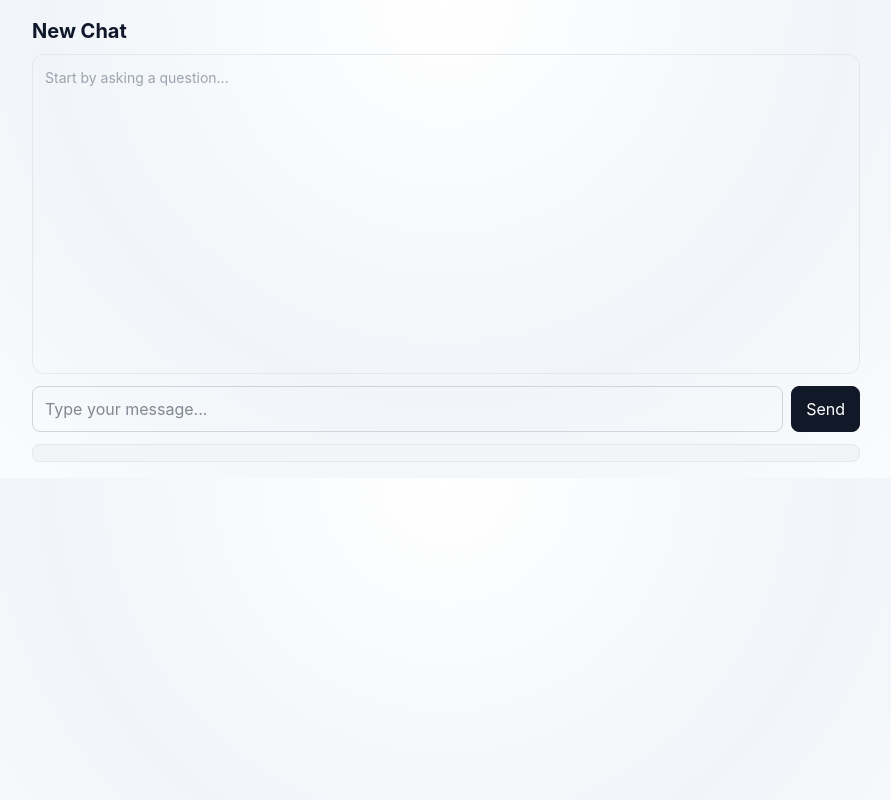
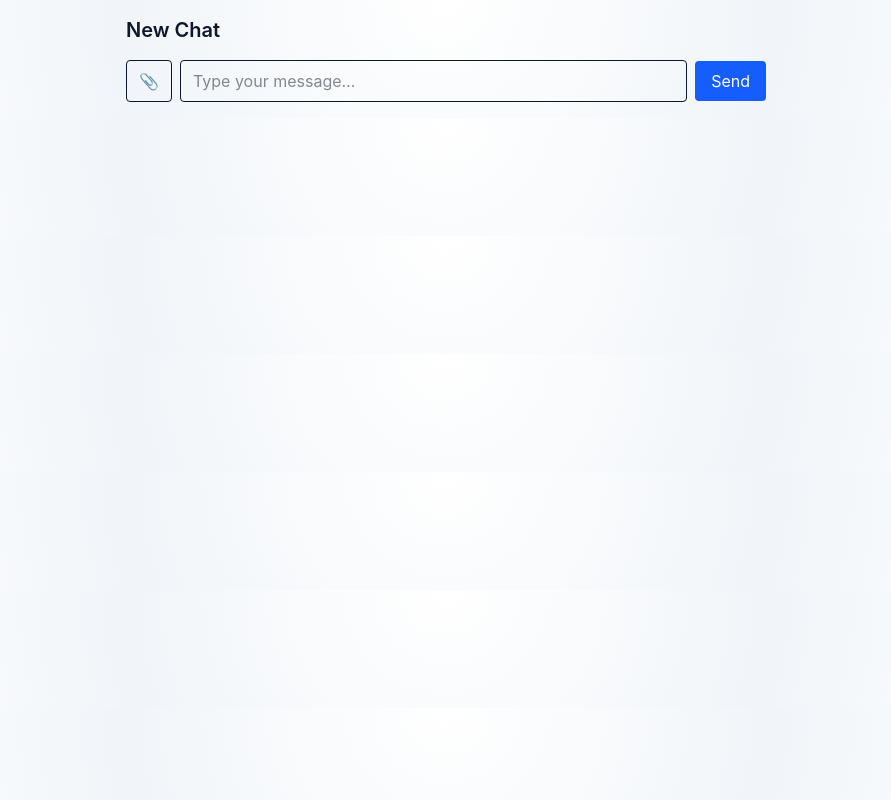
Before and after one commit to themusashimaru/jcil-ai-micro, a Next.js app: page /chat in a window 1280 px wide. Shown: the whole page, without its empty margins (194-1085 px from the left). Built offline with nearby package versions, Linux system fonts and the light colour scheme.

Commit message:
feat(chat): send FormData when image attached; keep JSON for text; no change to moderation

```diff
--- a/src/app/chat/page.tsx
+++ b/src/app/chat/page.tsx
@@ -1,108 +1,100 @@
+// src/app/chat/page.tsx
 "use client";
-import { useState } from "react";
+import React, { useState } from "react";
 
-export const dynamic = "force-dynamic";
-
-type Msg = { role: "user" | "assistant"; content: string };
+type Bubble = { role: "user" | "assistant"; content: string };
 
 export default function ChatPage() {
-  const [input, setInput] = useState("");
-  const [messages, setMessages] = useState<Msg[]>([]);
-  const [loading, setLoading] = useState(false);
-  const [lastRaw, setLastRaw] = useState<string>("");
+  const [msg, setMsg] = useState("");
+  const [file, setFile] = useState<File | null>(null);
+  const [chat, setChat] = useState<Bubble[]>([]);
+  const [busy, setBusy] = useState(false);
 
-  async function send(e: React.FormEvent) {
-    e.preventDefault();
-    if (loading) return;
+  async function send() {
+    if (busy) return;
+    const text = msg.trim();
+    if (!text && !file) return;
 
-    const text = (input || "").trim();
-    if (!text) return;
+    setBusy(true);
 
-    setMessages((m) => m.concat({ role: "user", content: text }));
-    setInput("");
-    setLoading(true);
-
+    let res: Response;
     try {
-      const r = await fetch("/api/chat", {
-        method: "POST",
-        headers: { "Content-Type": "application/json" },
-        body: JSON.stringify({ message: text }),
-        cache: "no-store"
-      });
-
-      let reply = "Sorry, no reply.";
-      if (r.ok) {
-        const j: any = await r.json();
-        setLastRaw(JSON.stringify(j));
-        reply =
-          (j && j.output) ||
-          (j && j.answer) ||
-          (j && j.content) ||
-          (j && j.text) ||
-          (j && j.message && j.message.content) ||
-          (Array.isArray(j && j.choices) && j.choices[0] && j.choices[0].message && j.choices[0].message.content) ||
-          JSON.stringify(j);
+      if (file) {
+        const form = new FormData();
+        form.append("message", text);
+        form.append("file", file);
+        res = await fetch("/api/chat", { method: "POST", body: form });
       } else {
-        reply = "Error from /api/chat: " + String(r.status);
+        res = await fetch("/api/chat", {
+          method: "POST",
+          headers: { "Content-Type": "application/json" },
+          body: JSON.stringify({ message: text }),
+        });
       }
 
-      setMessages((m) => m.concat({ role: "assistant", content: String(reply) }));
-    } catch (err: any) {
-      setMessages((m) => m.concat({ role: "assistant", content: "Network error: " + String(err && (err.message || err)) }));
+      const data = await res.json().catch(() => ({}));
+      const userBubble: Bubble = { role: "user", content: text || "(image)" };
+
+      if (!res.ok || !data?.ok) {
+        setChat((c) => [...c, userBubble, { role: "assistant", content: `Error: ${data?.error || "API error"}` }]);
+      } else {
+        setChat((c) => [...c, userBubble, { role: "assistant", content: data.reply || "(no response)" }]);
+      }
     } finally {
-      setLoading(false);
+      setMsg("");
+      setFile(null);
+      setBusy(false);
+      const f = document.getElementById("chat-file") as HTMLInputElement | null;
+      if (f) f.value = "";
     }
   }
 
   return (
-    <div style={{ maxWidth: 860, margin: "0 auto", padding: 16 }}>
-      <h1 style={{ fontSize: 20, fontWeight: 700, marginBottom: 8 }}>New Chat</h1>
+    <div className="max-w-2xl mx-auto p-4 space-y-4">
+      <h1 className="text-xl font-semibold">New Chat</h1>
 
-      <div style={{ minHeight: 320, border: "1px solid #e5e7eb", borderRadius: 12, padding: 12 }}>
-        {messages.length === 0 ? (
-          <div style={{ color: "#9ca3af", fontSize: 14 }}>Start by asking a question...</div>
-        ) : (
-          messages.map((m, i) => (
-            <div key={i} style={{
-              display: "flex",
-              justifyContent: m.role === "user" ? "flex-end" : "flex-start",
-              marginBottom: 12
-            }}>
-              <div style={{
-                maxWidth: "80%",
-                padding: "8px 12px",
-                borderRadius: 12,
-                background: m.role === "user" ? "#1f2937" : "#e5e7eb",
-                color: m.role === "user" ? "#ffffff" : "#111827",
-                whiteSpace: "pre-wrap",
-                wordBreak: "break-word"
-              }}>
-                {m.content}
-              </div>
+      <div className="space-y-3">
+        {chat.map((b, i) => (
+          <div key={i} className={b.role === "user" ? "text-right" : "text-left"}>
+            <div className={`inline-block rounded px-3 py-2 ${b.role === "user" ? "bg-blue-600 text-white" : "bg-gray-100"}`}>
+              {b.content}
             </div>
-          ))
-        )}
+          </div>
+        ))}
       </div>
 
-      <form onSubmit={send} style={{ display: "flex", gap: 8, marginTop: 12 }}>
+      <div className="flex gap-2 items-center">
         <input
-          value={input}
-          onChange={(e) => setInput(e.target.value)}
-          placeholder="Type your message..."
-          style={{ flex: 1, padding: "10px 12px", borderRadius: 8, border: "1px solid #d1d5db", outline: "none" }}
+          id="chat-file"
+          type="file"
+          accept="image/*"
+          onChange={(e) => setFile(e.target.files?.[0] ?? null)}
+          className="hidden"
+        />
+        <label htmlFor="chat-file" className="cursor-pointer rounded border px-3 py-2" title="Attach image">
+          📎
+        </label>
+
+        <input
+          value={msg}
+          onChange={(e) => setMsg(e.target.value)}
+          placeholder="Type your message…"
+          className="flex-1 rounded border px-3 py-2"
+          onKeyDown={(e) => {
+            if (e.key === "Enter" && !e.shiftKey) {
+              e.preventDefault();
+              send();
+            }
+          }}
         />
         <button
-          disabled={loading}
-          type="submit"
-          style={{ padding: "10px 14px", borderRadius: 8, border: "1px solid #111827", background: loading ? "#6b7280" : "#111827", color: "#ffffff", cursor: loading ? "not-allowed" : "pointer" }}
+          onClick={send}
+          disabled={busy}
+          className="rounded bg-blue-600 text-white px-4 py-2 disabled:opacity-60"
         >
-          {loading ? "Sending..." : "Send"}
+          {busy ? "Sending…" : "Send"}
         </button>
-      </form>
-
-      <pre style={{ marginTop: 12, fontSize: 12, lineHeight: 1.3, background: "#f3f4f6", border: "1px solid #e5e7eb", padding: 8, borderRadius: 8, maxHeight: 180, overflow: "auto" }}>
-{lastRaw}
-      </pre>
+      </div>
     </div>
   );
 }
```
